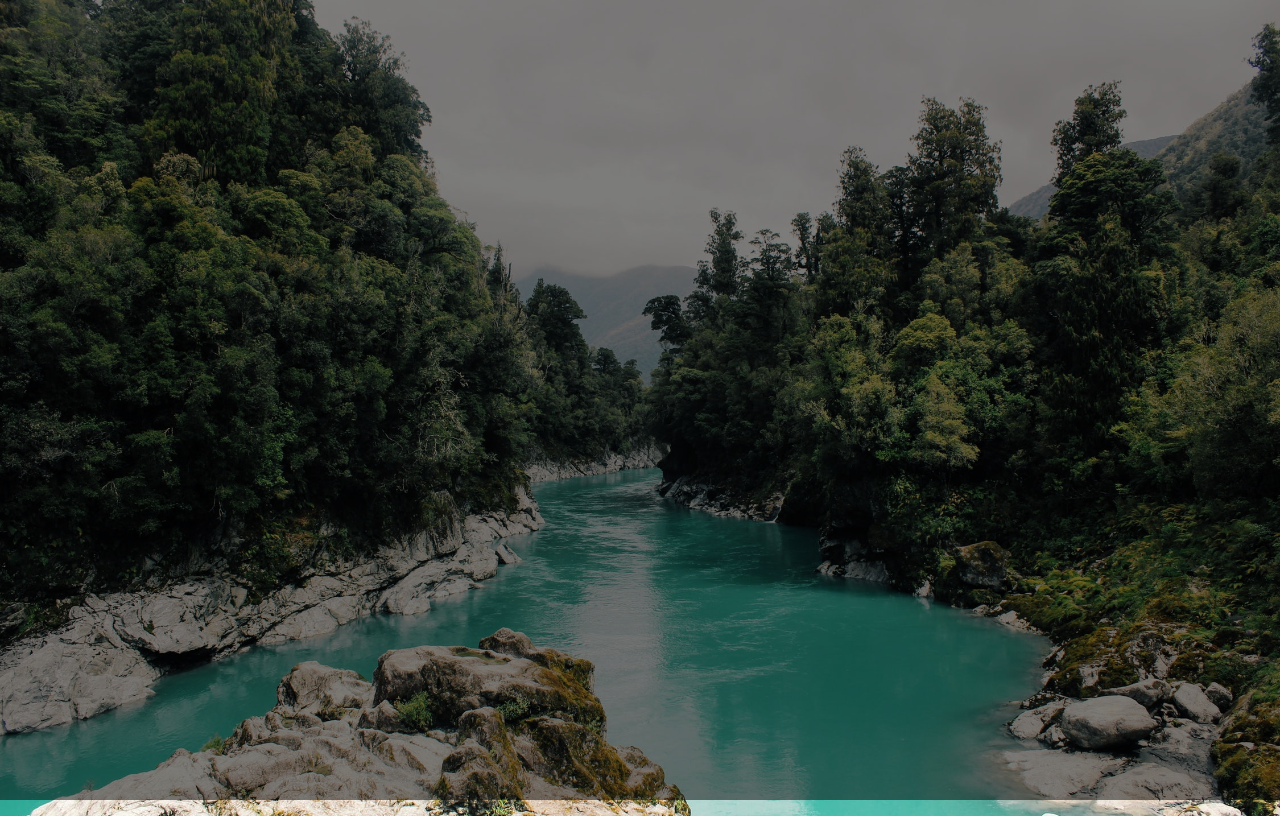
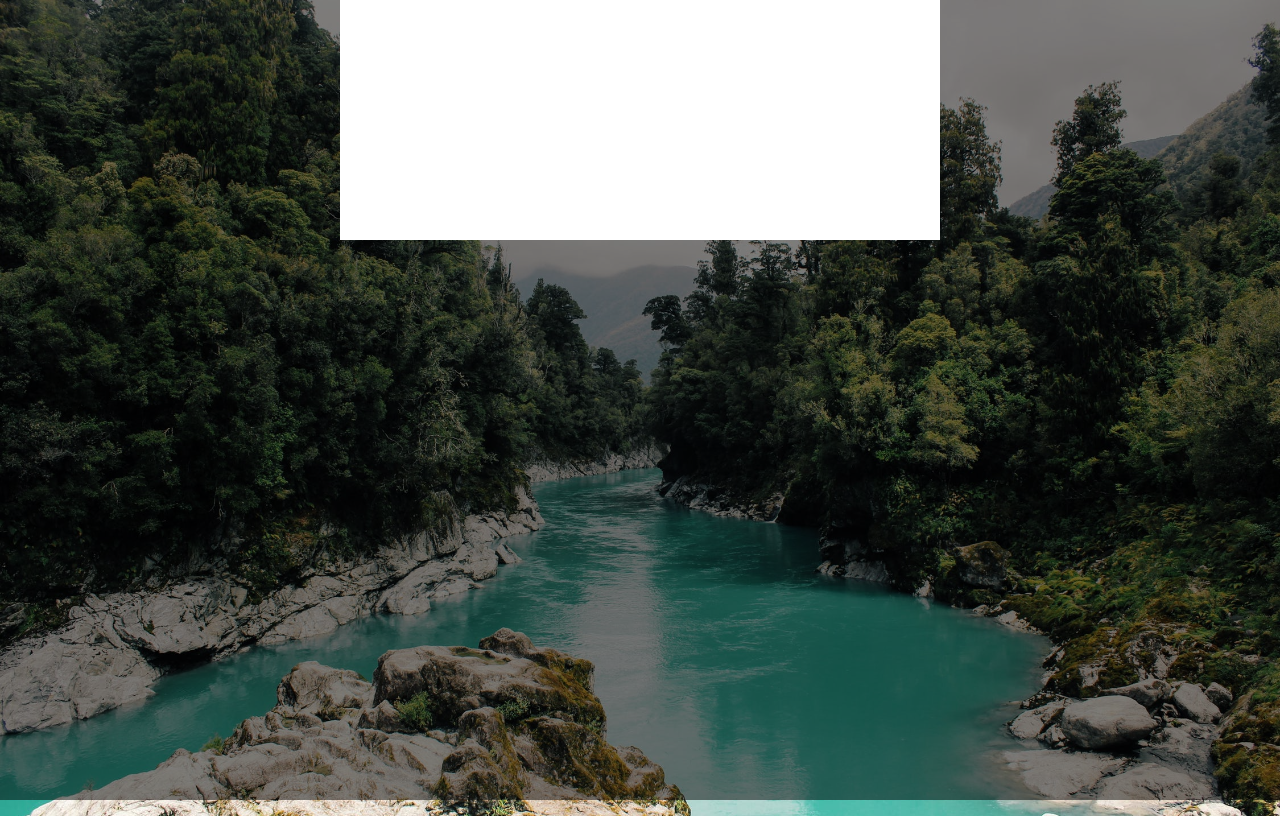
Before and after one commit to infoshareacademy/jfddl7-simple-modal, a plain HTML site: page index.html in a window 1280 px wide. Drawn offline with Linux system fonts and the light colour scheme.

Commit message:
Modal window

```diff
--- a/index.html
+++ b/index.html
@@ -27,14 +27,25 @@
       top: 0;
       width: 100vw;
       height: 100vh;
+    }
 
+    .modal__window{
+
+
+      background-color: #fff;
+      width: 95vw;
+      max-width: 600px;
+      height: 30vh;
+      margin: 0 auto;
     }
   </style>
 </head>
 <body>
   <div class="modal">
     <div class="modal__overlay">
+      <div class="modal__window">
 
+      </div>
     </div>
   </div>
 </body>
```
